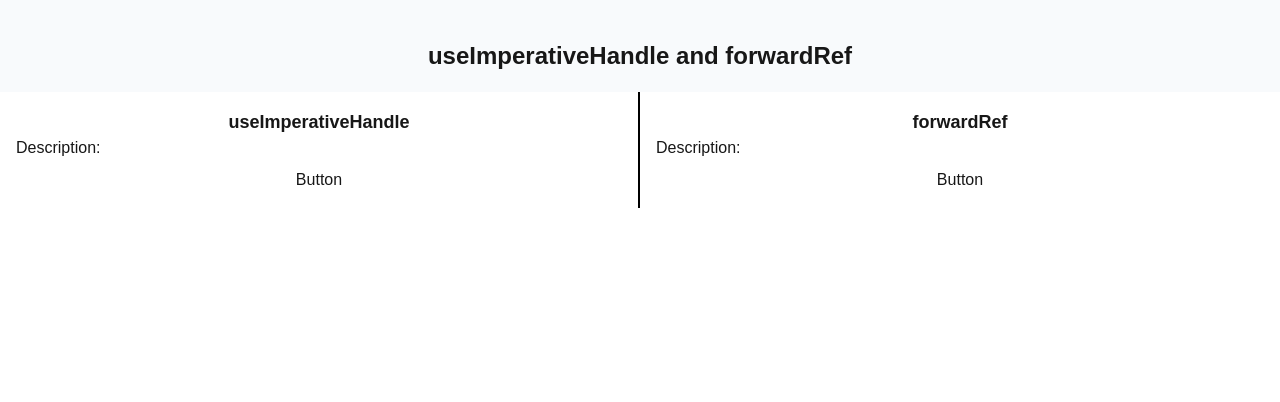
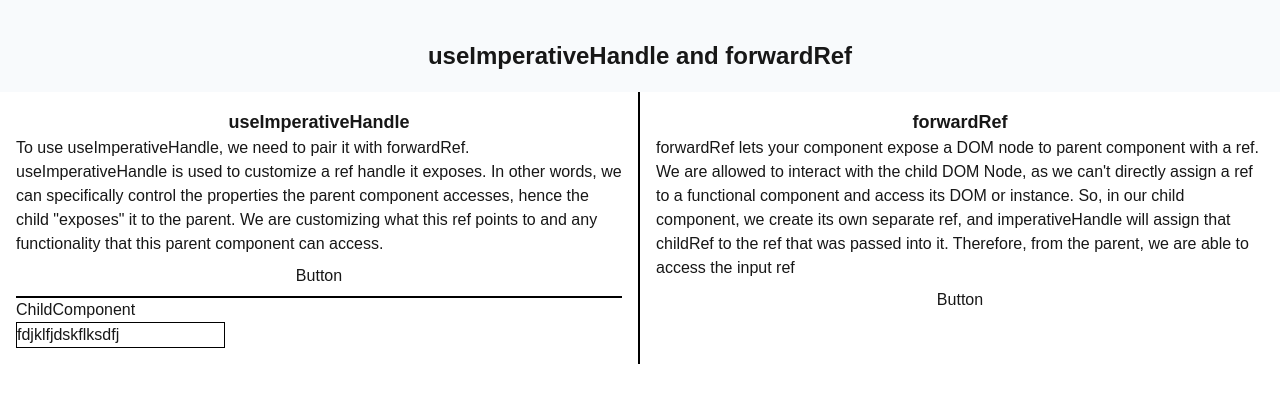
Before and after one commit to rikiitokazu/react-topics, a Next.js app: page /react/3 in a window 1280 px wide. Shown: the top 402 px of the page. Built offline with nearby package versions, Linux system fonts and the light colour scheme.

Commit message:
feat: refs

```diff
--- /dev/null
+++ b/app/react/3/child.tsx
@@ -0,0 +1,39 @@
+'use client'
+
+import { useImperativeHandle, forwardRef, useRef } from "react"
+
+
+
+export type ChildHandle = {
+    alert: () => void,
+    focus: () => void
+}
+type ChildProps = {
+    st: boolean,
+}
+export const ChildComponent = forwardRef<ChildHandle, ChildProps>((props, ref) => {
+    const childRef = useRef<HTMLInputElement>(null)
+
+    useImperativeHandle(ref, () => {
+        return{
+            alert() {
+                if (childRef.current) {
+                    console.log("alerting")
+                }
+            },
+            focus() {
+                if (childRef.current) {
+                    childRef.current.focus()
+                }
+            }
+        }
+
+    },[])
+    return (
+        <>
+         <div>ChildComponent</div>
+         <input ref={childRef} type="text" className = "border border-black " value = {"fdjklfjdskflksdfj"}/>
+        </>
+
+    )
+})
--- a/app/react/3/page.tsx
+++ b/app/react/3/page.tsx
@@ -1,48 +1,7 @@
-'use client'
-// useEffect vs useLayout
-
-import { useImperativeHandle, useRef, forwardRef, useState } from "react"
+import ParentComponent from "./parent";
 
 export default function ImperativeHandleRef(): JSX.Element {
-    const [dummy, setDummy] = useState(false)
-
     return (
-        <div className = "">
-            <header className = "flex justify-center pt-10 pb-5 font-bold text-2xl bg-slate-50">
-                useImperativeHandle and forwardRef
-            </header>
-            <section className = "grid grid-cols-2">
-                <div className = "border-r-2 border-black p-4">
-                    <header className = "text-center text-lg font-semibold">
-                        useImperativeHandle
-                    </header>
-                    <div className = "flex flex-col gap-2">
-                        <section>
-                            Description:
-                        </section>
-                        <button className = "btn btn-neutral border-black btn-xsm" onClick = {() => setDummy(!dummy)}>
-                            Button
-                          </button>
-
-                    </div>
-                </div>
-
-                <div className = "p-4">
-                    <header className = "text-center text-lg font-semibold">
-                    forwardRef
-                    </header>
-                    <div className = "flex flex-col gap-2">
-                        <section>
-                            Description:
-                        </section>
-                        <button className = "btn btn-neutral border-black btn-xsm" onClick = {() => setDummy(!dummy)}>
-                            Button
-                          </button>
-
-
-                    </div>
-                </div>
-            </section>
-        </div>
+       <ParentComponent />
     )
 }
--- /dev/null
+++ b/app/react/3/parent.tsx
@@ -0,0 +1,65 @@
+'use client'
+
+import { useImperativeHandle, useRef, forwardRef, useState } from "react"
+import { ChildComponent, type ChildHandle } from "./child"
+
+
+export default function ParentComponent(): JSX.Element {
+    const [dummy, setDummy] = useState(false)
+    const ref = useRef<ChildHandle>(null)
+
+    const button1Click = () => {
+        ref.current?.alert()
+    }
+    const button2Click = () => {
+        ref.current?.focus()
+    }
+    return (
+        <div className = "">
+            <header className = "flex justify-center pt-10 pb-5 font-bold text-2xl bg-slate-50">
+                useImperativeHandle and forwardRef
+            </header>
+            <section className = "grid grid-cols-2">
+                <div className = "border-r-2 border-black p-4">
+                    <header className = "text-center text-lg font-semibold">
+                        useImperativeHandle
+                    </header>
+                    <div className = "flex flex-col gap-2">
+                        <section>
+                            To use useImperativeHandle, we need to pair it with forwardRef. useImperativeHandle
+                            is used to customize a ref handle it exposes. In other words, we can specifically control
+                            the properties the parent component accesses, hence the child "exposes" it to the parent.
+                            We are customizing what this ref points to and any functionality that this parent component can
+                            access.
+                        </section>
+                        <button className = "btn btn-neutral border-black btn-xsm" onClick = {button1Click}>
+                            Button
+                          </button>
+                          <div className = "border-t-2 border-black">
+                            <ChildComponent st = {dummy} ref = {ref}/>
+                          </div>
+
+                    </div>
+                </div>
+
+                <div className = "p-4">
+                    <header className = "text-center text-lg font-semibold">
+                    forwardRef
+                    </header>
+                    <div className = "flex flex-col gap-2">
+                        <section>
+                        forwardRef lets your component expose a DOM node to parent component with a ref.
+                        We are allowed to interact with the child DOM Node, as we can't directly assign a ref
+                        to a functional component and access its DOM or instance.
+                        So, in our child component, we create its own separate ref, and imperativeHandle will assign that childRef
+                        to the ref that was passed into it. Therefore, from the parent, we are able to access the input ref
+                        </section>
+                        <button className = "btn btn-neutral border-black btn-xsm" onClick = {button2Click}>
+                            Button
+                          </button>
+                    </div>
+                </div>
+            </section>
+        </div>
+    )
+}
```
